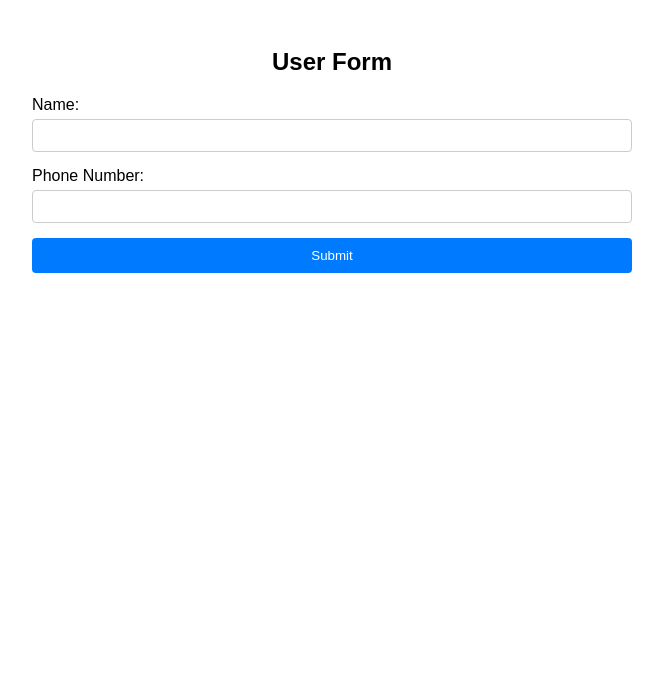
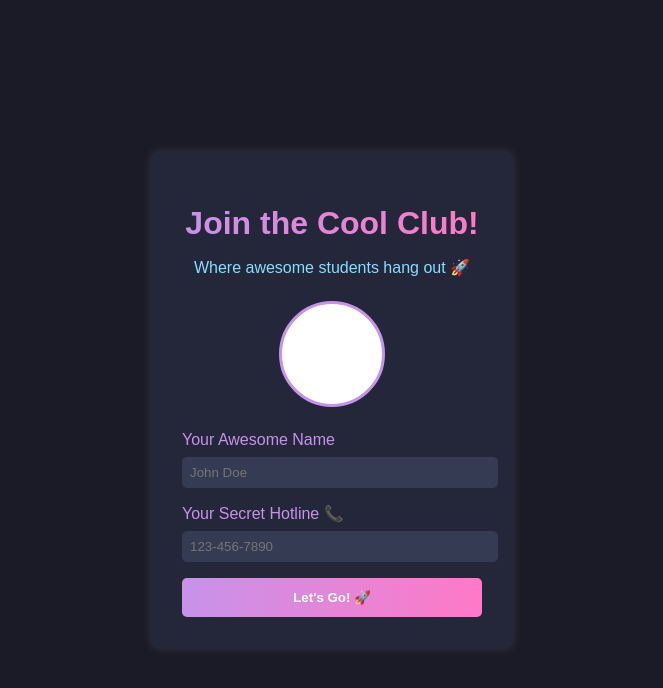
Before and after one commit to AnugrahaVarghese/frontend, a plain HTML site: page index.html in a window 1280 px wide. Shown: the whole page, without its empty margins (308-971 px from the left). Drawn offline with Linux system fonts and the light colour scheme.

Commit message:
Update index.html

```diff
--- a/index.html
+++ b/index.html
@@ -3,125 +3,128 @@
 <head>
     <meta charset="UTF-8">
     <meta name="viewport" content="width=device-width, initial-scale=1.0">
-    <title>User Form</title>
+    <title>Join the Cool Club!</title>
     <style>
         body {
             font-family: Arial, sans-serif;
+            background-color: #1a1b26;
+            display: flex;
+            justify-content: center;
+            align-items: center;
+            height: 100vh;
+            margin: 0;
         }
-
         .container {
-            max-width: 600px;
-            margin: 0 auto;
-            padding: 20px;
+            background-color: #24273a;
+            border-radius: 10px;
+            padding: 2rem;
+            width: 300px;
+            box-shadow: 0 0 10px rgba(255, 255, 255, 0.1);
         }
-
-        h2 {
+        h1 {
+            background: linear-gradient(to right, #c792ea, #ff79c6);
+            -webkit-background-clip: text;
+            -webkit-text-fill-color: transparent;
             text-align: center;
+            margin-bottom: 0.5rem;
         }
-
-        .form-group {
-            margin-bottom: 15px;
+        .subtitle {
+            color: #89ddff;
+            text-align: center;
+            margin-bottom: 1.5rem;
         }
-
-        .form-group label {
+        .avatar {
+            width: 100px;
+            height: 100px;
+            border-radius: 50%;
+            background-color: #ffffff;
+            margin: 0 auto 1.5rem;
+            border: 3px solid #c792ea;
+        }
+        label {
+            color: #c792ea;
             display: block;
-            margin-bottom: 5px;
+            margin-bottom: 0.5rem;
         }
-
-        .form-group input {
+        input {
             width: 100%;
-            padding: 8px;
-            box-sizing: border-box;
-            border: 1px solid #ccc;
-            border-radius: 4px;
+            padding: 0.5rem;
+            margin-bottom: 1rem;
+            border: none;
+            border-radius: 5px;
+            background-color: #363b54;
+            color: #ffffff;
         }
-
-        .btn {
-            display: block;
+        button {
             width: 100%;
-            padding: 10px;
-            background-color: #007bff;
-            color: white;
+            padding: 0.75rem;
             border: none;
-            border-radius: 4px;
+            border-radius: 5px;
+            background: linear-gradient(to right, #c792ea, #ff79c6);
+            color: #ffffff;
+            font-weight: bold;
             cursor: pointer;
+            transition: opacity 0.3s;
         }
-
-        .btn:hover {
-            background-color: #0056b3;
+        button:hover {
+            opacity: 0.9;
         }
-
-        /* Modal styles */
-        .modal {
+        #randomNumberModal {
             display: none;
             position: fixed;
-            z-index: 1;
+            top: 0;
             left: 0;
-            top: 0;
             width: 100%;
             height: 100%;
             background-color: rgba(0, 0, 0, 0.5);
             justify-content: center;
             align-items: center;
         }
-
         .modal-content {
-            background-color: white;
-            padding: 20px;
-            border-radius: 4px;
-            width: 300px;
+            background-color: #24273a;
+            padding: 2rem;
+            border-radius: 10px;
             text-align: center;
+            color: #ffffff;
         }
-
-        .modal-header {
+        .close {
+            color: #aaa;
+            float: right;
+            font-size: 28px;
             font-weight: bold;
-            margin-bottom: 15px;
-        }
-
-        .modal-body {
-            margin-bottom: 20px;
-        }
-
-        .close-btn {
-            background-color: #f44336;
-            color: white;
-            border: none;
-            padding: 10px;
-            border-radius: 4px;
             cursor: pointer;
         }
-
-        .close-btn:hover {
-            background-color: #d32f2f;
+        .close:hover,
+        .close:focus {
+            color: #fff;
+            text-decoration: none;
+            cursor: pointer;
         }
     </style>
 </head>
 <body>
     <div class="container">
-        <h2>User Form</h2>
+        <h1>Join the Cool Club!</h1>
+        <p class="subtitle">Where awesome students hang out 🚀</p>
+        <div class="avatar"></div>
         <form id="userForm">
-            <div class="form-group">
-                <label for="name">Name:</label>
-                <input type="text" id="name" name="name" required>
-            </div>
-            <div class="form-group">
-                <label for="phone">Phone Number:</label>
-                <input type="text" id="phone" name="phone" required>
-            </div>
-            <button type="submit" class="btn">Submit</button>
+            <label for="name">Your Awesome Name</label>
+            <input type="text" id="name" name="name" placeholder="John Doe" required>
+
+            <label for="phone">Your Secret Hotline 📞</label>
+            <input type="tel" id="phone" name="phone" placeholder="123-456-7890" required>
+
+            <button type="submit">Let's Go! 🚀</button>
         </form>
+    </div>
 
-        <!-- Modal -->
-        <div class="modal" id="randomNumberModal">
-            <div class="modal-content">
-                <div class="modal-header">Submitted Data</div>
-                <div class="modal-body">
-                    <p><strong>Name:</strong> <span id="modalName"></span></p>
-                    <p><strong>Phone Number:</strong> <span id="modalPhone"></span></p>
-                    <p><strong>Random Number:</strong> <span id="modalRandomNumber"></span></p>
-                </div>
-                <button class="close-btn" onclick="closeModal()">Close</button>
-            </div>
+    <div id="randomNumberModal">
+        <div class="modal-content">
+            <span class="close" onclick="closeModal()">&times;</span>
+            <h2>Welcome to the Cool Club!</h2>
+            <p>Name: <span id="modalName"></span></p>
+            <p>Phone: <span id="modalPhone"></span></p>
+            <p>Your Cool Number: <span id="modalRandomNumber"></span></p>
         </div>
     </div>
 
```
